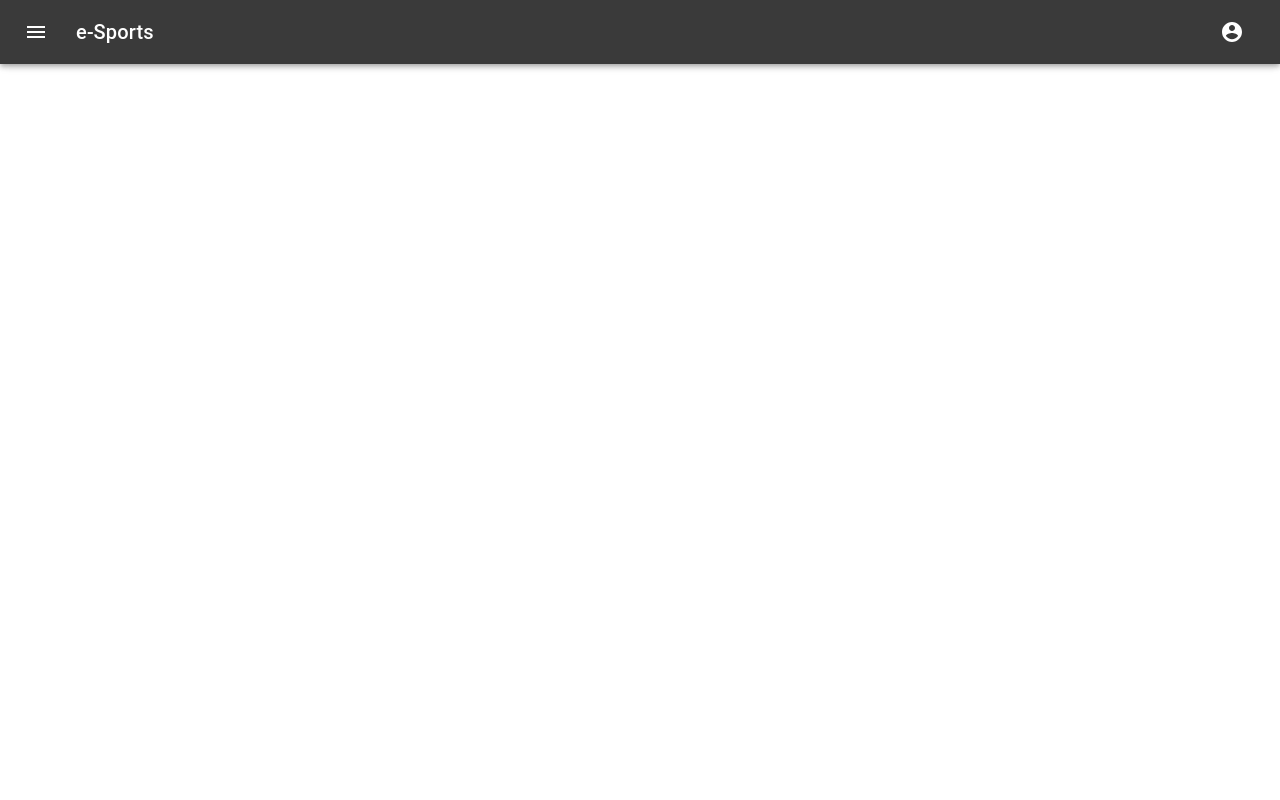
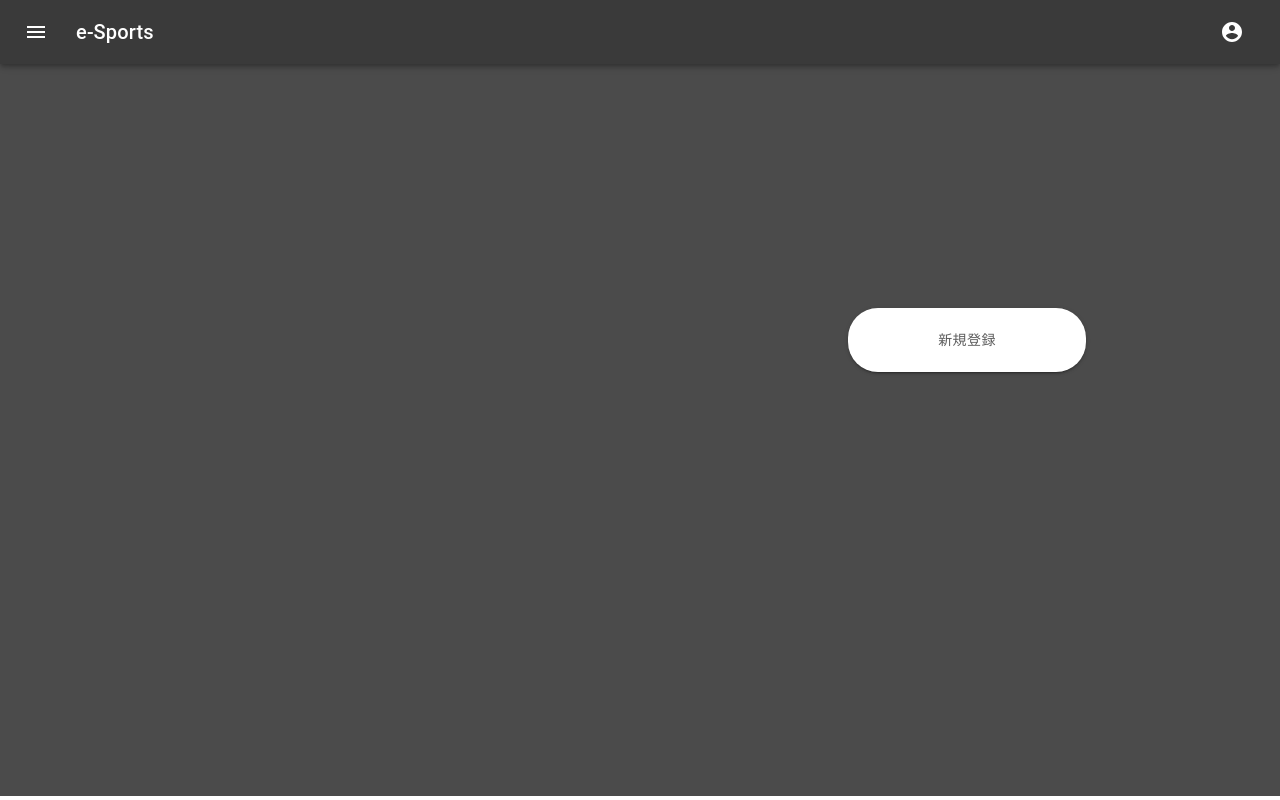
Before and after one commit to toliner/2222-hackathon, a React (Create React App) app in the folder frontend/: page /sign-in in a window 1280 px wide. Built offline with nearby package versions, Linux system fonts and the light colour scheme.

Commit message:
WIP sign-in coding

```diff
--- a/frontend/src/components/pages/sign-in-page.tsx
+++ b/frontend/src/components/pages/sign-in-page.tsx
@@ -1,63 +1,52 @@
 import React from "react";
 import { makeStyles, Theme, createStyles } from "@material-ui/core/styles";
-import Modal from "@material-ui/core/Modal";
-import Fade from "@material-ui/core/Fade";
-import { Button } from "@material-ui/core";
+import { Button, Grid, Typography } from "@material-ui/core";
 
 const useStyles = makeStyles((theme: Theme) =>
   createStyles({
-    modal: {
-      display: "flex",
-      alignItems: "center",
-      justifyContent: "center"
+    root: {
+      background: "#4B4B4B",
+      height: "100vh",
+        margin: -10,
     },
     paper: {
-      backgroundColor: "#FFFFFF",
-      width: 366,
-      height: 216
+      textAlign: "center",
+      background: "#4B4B4B",
+      height: "100%",
+      top: "50%",
+      position: "relative"
+    },
+    bottom: {
+      marginBottom: 25,
+      display: "flex"
     },
     btn: {
-      backgroundColor: "#5E5E5E",
-      "&:hover": {
-        backgroundColor: "#5E5E5E"
-      },
-      width: 242,
-      height: 60,
-      position: "relative",
-      top: "36%",
-      margin: "auto",
-      display: "flex"
-    },
-    login: {
-      color: "#FFFFFF",
-      position: "relative",
-      top: "30%"
+      top: 300,
+      textAlign: "center",
+      backgroundColor: "#FFFFFF",
+      color: "#5D5D5D",
+      borderRadius: 30,
+      width: 238,
+      height: 64
     }
   })
 );
 
 export const SignInPage = () => {
   const classes = useStyles();
-  const [open, setOpen] = React.useState(true);
-
-  const handleClose = () => setOpen(false);
 
   return (
-    <div>
-      <Modal
-        className={classes.modal}
-        open={open}
-        onClose={handleClose}
-        closeAfterTransition
-      >
-        <Fade in={open}>
-          <div className={classes.paper}>
-            <Button className={classes.btn}>
-              <p className={classes.login}>Discordでログイン</p>
+    <div className={classes.root}>
+      <Grid container spacing={3}>
+        <Grid item xs={6} className={classes.paper}>フレーズ</Grid>
+        <Grid item xs={6} className={classes.paper}>
+          <Typography>
+            <Button variant="contained" className={classes.btn}>
+              新規登録
             </Button>
-          </div>
-        </Fade>
-      </Modal>
+          </Typography>
+        </Grid>
+      </Grid>
     </div>
   );
 };
--- a/frontend/src/components/pages/team-detail.tsx
+++ b/frontend/src/components/pages/team-detail.tsx
@@ -68,7 +68,6 @@ export const TeamDetail: React.FC = () => {
           </Grid>
           <Grid item xs={12} sm container>
             <Grid item xs container direction="column">
-              <Grid item xs>
               <form noValidate className={classes.form}>
                 <TextField
                   defaultValue="TeamName"
@@ -97,7 +96,6 @@ export const TeamDetail: React.FC = () => {
             </Grid>
           </Grid>
         </Grid>
-        </Grid>
       </Paper>
     </div>
   );
--- a/frontend/src/components/router.tsx
+++ b/frontend/src/components/router.tsx
@@ -15,7 +15,7 @@ export const Router: React.SFC = () => {
   return (
     <BrowserRouter>
       <Switch>
-        <Route exact path="/signIn" component={SignInPage} />
+        <Route exact path="/sign-in" component={SignInPage} />
         <Route exact path="/login" component={Login} />
         <Route exact path="/dashboard" component={Home} />
         <Route exact path="/user" component={User} />
```
Lines whose indentation alone changed are shown as unchanged.
